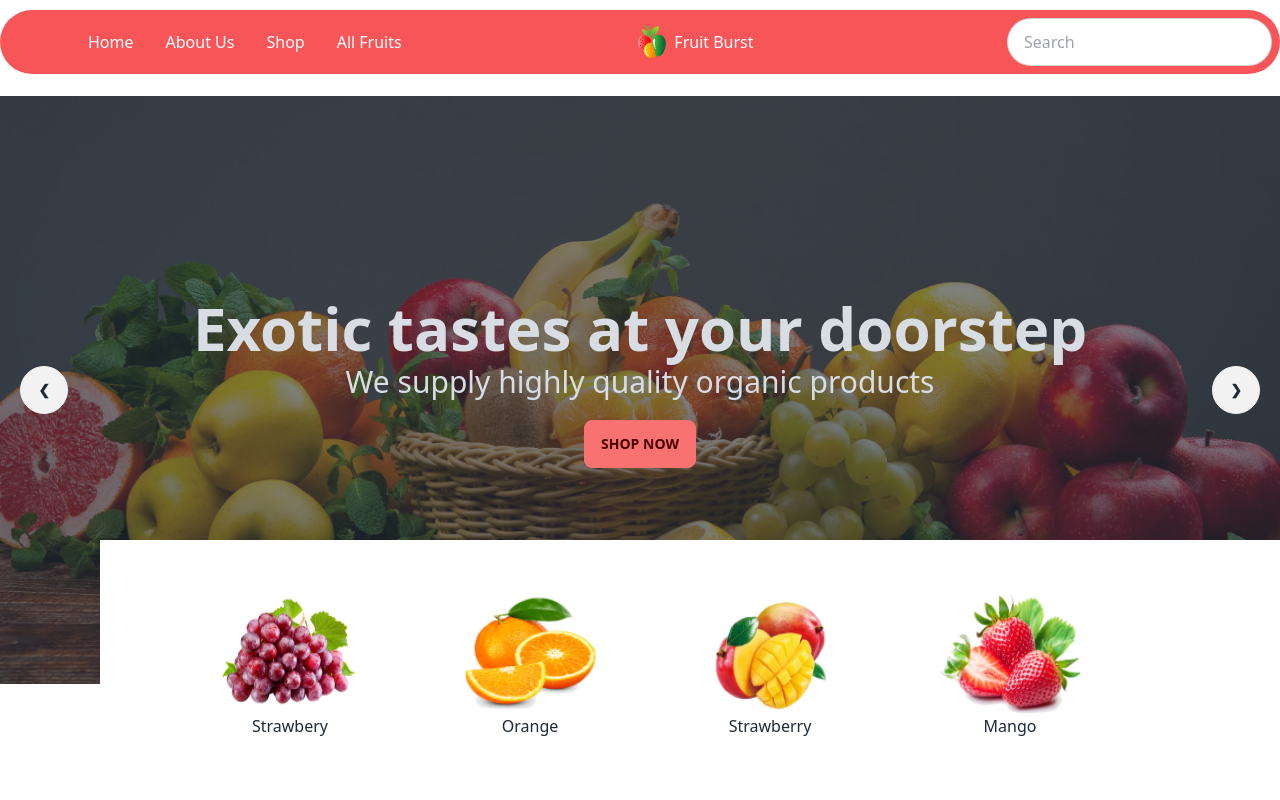
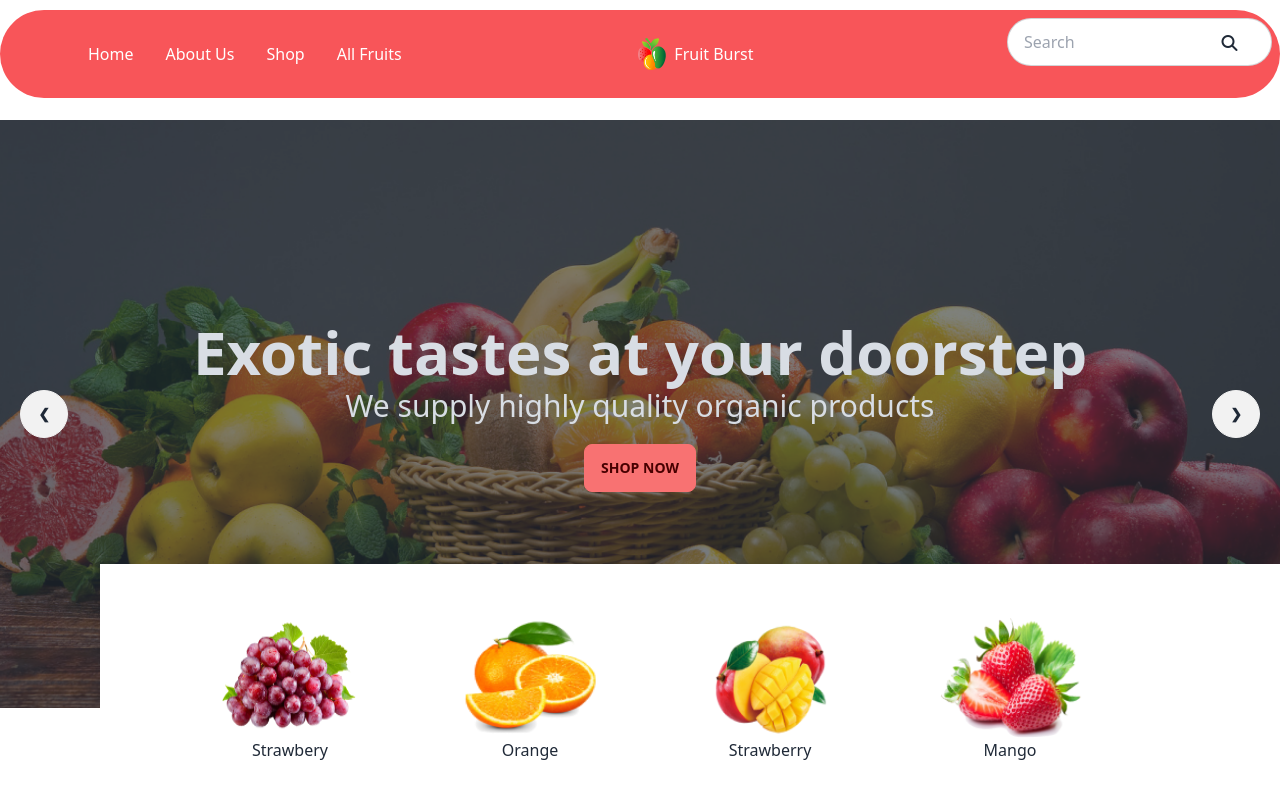
Before and after one commit to tanvirAhmed73/project-3-fruit-shop, a plain HTML site: page index.html in a window 1280 px wide. Shown: the top 800 px of the page. Drawn offline with nearby package versions, Linux system fonts and the light colour scheme; grey boxes are pictures that could not be loaded.

Commit message:
add search button

```diff
--- a/index.html
+++ b/index.html
@@ -32,7 +32,7 @@
                 <div class="flex-1 md:justify-center">
                      <!-- logo -->
                     <div class="flex items-center gap-2 ">
-                        <img class="w-7 h-8" src="./images/logo.png" alt="">
+                        <img class="w-7 h-8 " src="./images/logo.png" alt="">
                         <span class="w-24 h-6 md:text-white">Fruit Burst</span>
                     </div>
                 </div>
@@ -56,7 +56,8 @@
 
                 <div class="flex-none md:gap-2 ">
                     <div class="form-control">
-                    <input type="text" placeholder="Search" class="input input-bordered rounded-full w-24 md:w-auto"/>
+                    <input type="text" placeholder="Search" class=" input input-bordered rounded-full w-24 md:w-auto"/>
+                    <button type="submit"><i class="fa-solid fa-magnifying-glass relative left-[90px] bottom-[35px]"></i></button>
                 </div>
             </div>
         </div>
@@ -196,7 +197,7 @@
             </div>
 
 
-            <!-- countdown need to solve the : isse-->
+            <!-- countdown-->
             <div>
                 <div class="flex text-center ">
                     <div>
```
